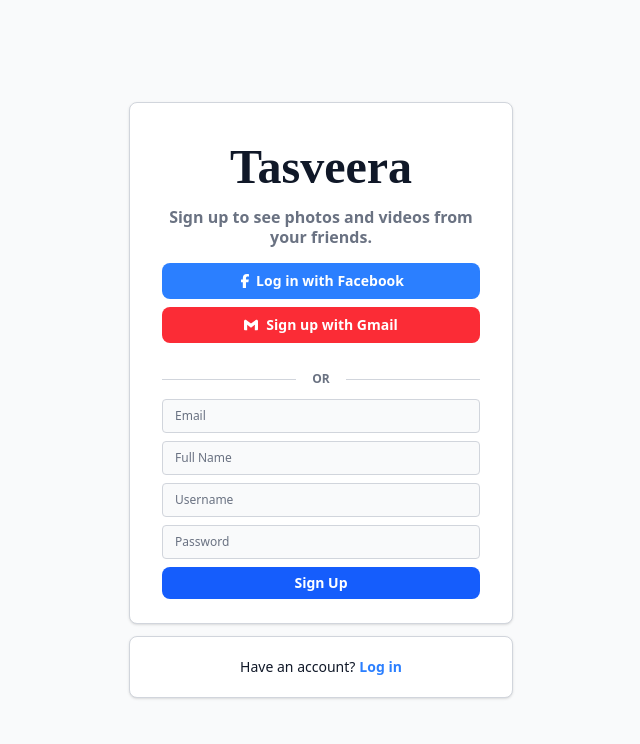
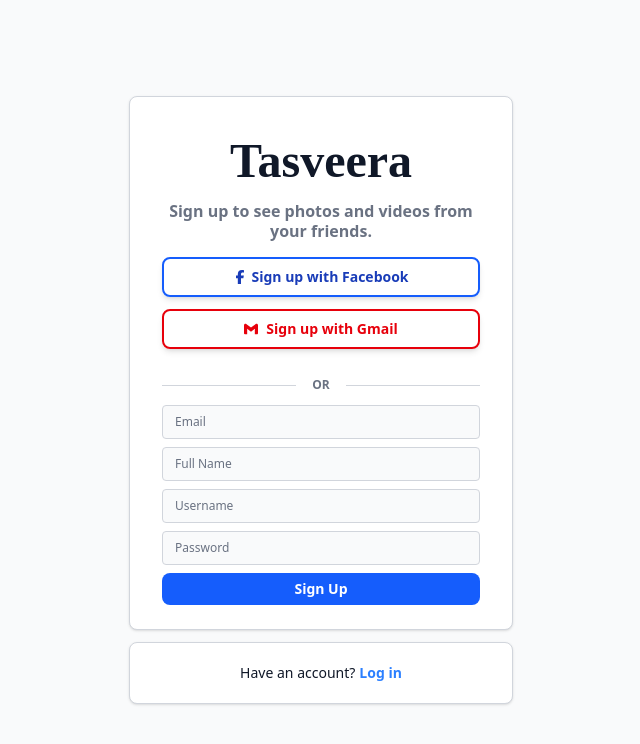
Before and after one commit to Mithlesh-15/tasveera-FrameStories, a React (Vite) app in the folder frontend/: page /signup in a window 1280 px wide. Shown: the top 744 px of the page, without its empty margins (319-959 px from the left). Built offline with nearby package versions, Linux system fonts and the light colour scheme; no server answers.

Commit message:
added google login in sign up page

```diff
--- a/frontend/src/pages/SignUp.jsx
+++ b/frontend/src/pages/SignUp.jsx
@@ -1,8 +1,10 @@
 import axios from "axios";
+import { signInWithPopup } from "firebase/auth";
 import { useState } from "react";
 import { FaFacebookF } from "react-icons/fa6";
 import { SiGmail } from "react-icons/si";
 import { Link, useNavigate } from "react-router-dom";
+import { auth, googleProvider } from "../utils/firebaseConfig";
 function SignUp() {
   const navigate = useNavigate();
   const [name, setName] = useState("");
@@ -11,6 +13,12 @@
   const [password, setPassword] = useState("");
   const [loading, setLoading] = useState(false);
   const [message, setMessage] = useState(null);
+
+  const GoogleLogin = async () => {
+      await signInWithPopup(auth, googleProvider);
+      console.log(auth);
+    };
+
   const handleSubmit = async (e) => {
     e.preventDefault();
     setLoading(true);
@@ -55,23 +63,28 @@
 
           {/* Facebook Login Button (Main CTA) */}
           <button
-            className="flex items-center justify-center gap-1 w-full bg-blue-500 text-white py-2 rounded-lg text-sm font-semibold hover:bg-blue-600 transition-colors mb-2"
+                      className="flex items-center justify-center gap-1 w-full text-blue-800 font-semibold text-sm mb-3
+                       hover:bg-blue-600 hover:text-white active:scale-95
+                       transition-all duration-300 transform
+                       border-2 border-blue-600 rounded-lg py-2 px-4
+                       shadow-md hover:shadow-lg"
                       onClick={(e) => {
                         e.preventDefault();
-              console.log("Facebook Sign Up clicked");
+                        console.log("Facebook Login clicked");
                       }}
                     >
                       <FaFacebookF />
-            Log in with Facebook
+                      Sign up with Facebook
                     </button>
 
           {/* Gmail/Google Login Button (User Request Addition) */}
           <button
-            className="flex items-center justify-center gap-2 w-full bg-red-500 text-white py-2 rounded-lg text-sm font-semibold hover:bg-red-600 transition-colors mb-4"
-            onClick={(e) => {
-              e.preventDefault();
-              console.log("Gmail/Google Sign Up clicked");
-            }}
+                      className="flex items-center gap-2 justify-center w-full text-red-600 font-semibold text-sm mb-4
+                       hover:bg-red-600 hover:text-white active:scale-95
+                       transition-all duration-300 transform
+                       border-2 border-red-600 rounded-lg py-2 px-4
+                       shadow-md hover:shadow-lg"
+                      onClick={GoogleLogin}
                     >
                       <SiGmail />
                       Sign up with Gmail
```
Lines whose indentation alone changed are shown as unchanged.
